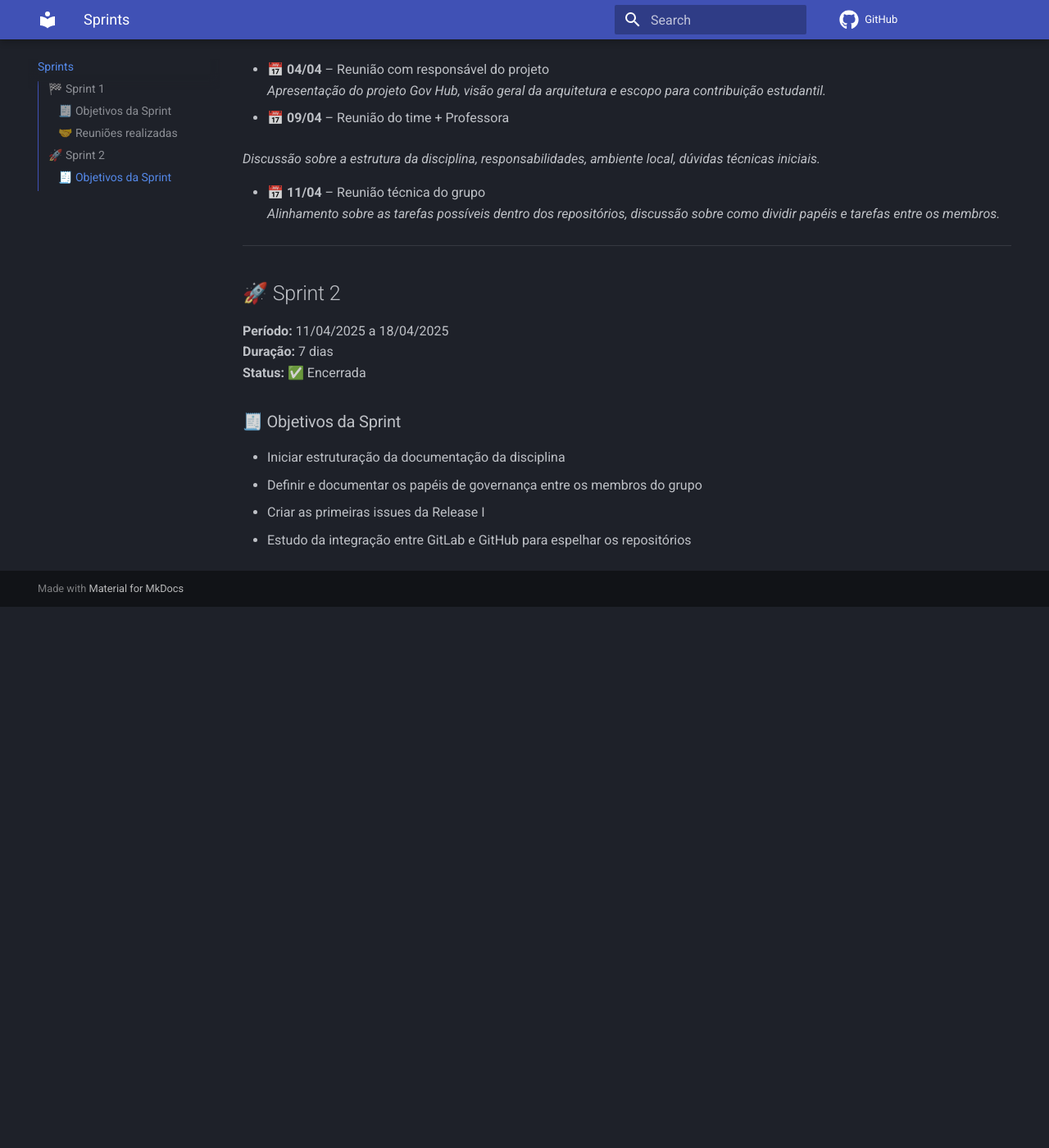
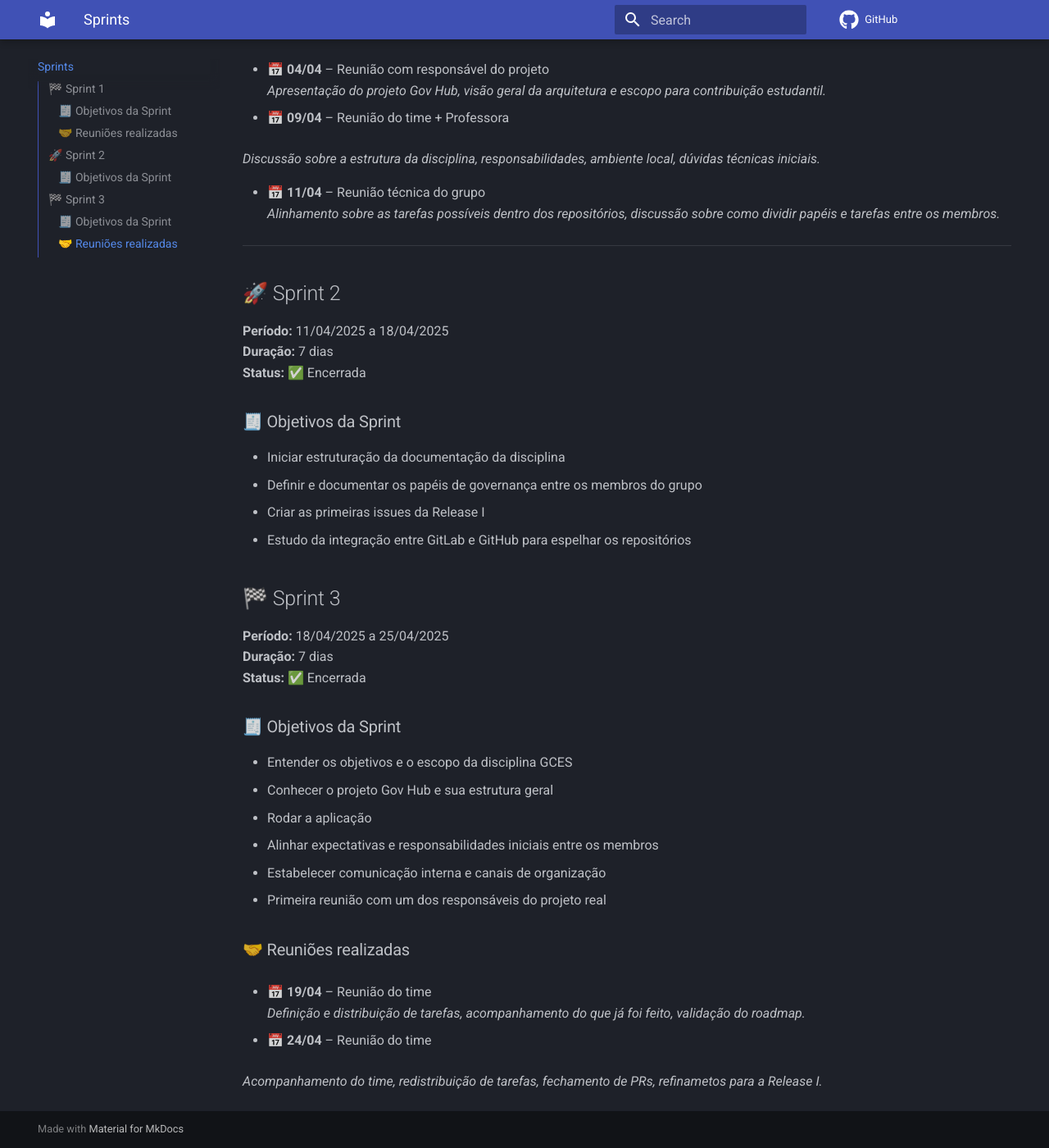
Before and after one commit to gces-govhub/gov-hub-wiki, an MkDocs documentation site: the page built from docs/sprints/sprints.md, in a window 1280 px wide and 1400 px high, scrolled down 683 px. Shown: the whole window at 82% size. Built offline with MkDocs 1.6.1 and Material for MkDocs 9.7.7, drawn with Linux system fonts in a browser that asks for light colours; comment, search, counter and statistics services are not loaded; before the commit the page ends 1423 px from its top, so only the background shows below that.

Commit message:
feat(docs): atualiza doc de sprints e checklist

```diff
--- a/docs/sprints/sprints.md
+++ b/docs/sprints/sprints.md
@@ -43,3 +43,27 @@
 - Definir e documentar os papéis de governança entre os membros do grupo
 - Criar as primeiras issues da Release I
 - Estudo da integração entre GitLab e GitHub para espelhar os repositórios
+
+## 🏁 Sprint 3
+
+**Período:** 18/04/2025 a 25/04/2025
+**Duração:** 7 dias
+**Status:** ✅ Encerrada
+
+### 🧾 Objetivos da Sprint
+
+- Entender os objetivos e o escopo da disciplina GCES
+- Conhecer o projeto Gov Hub e sua estrutura geral
+- Rodar a aplicação
+- Alinhar expectativas e responsabilidades iniciais entre os membros
+- Estabelecer comunicação interna e canais de organização
+- Primeira reunião com um dos responsáveis do projeto real
+
+### 🤝 Reuniões realizadas
+
+- **📅 19/04** – Reunião do time
+  *Definição e distribuição de tarefas, acompanhamento do que já foi feito, validação do roadmap.*
+
+- **📅 24/04** – Reunião do time
+
+  *Acompanhamento do time, redistribuição de tarefas, fechamento de PRs, refinametos para a Release I.*
--- a/mkdocs.yml
+++ b/mkdocs.yml
@@ -23,3 +23,4 @@ nav:
       Disciplina: roadmap/roadmap-gces.md
   - Papéis de Governança: papeis.md
   - Sprints: sprints/sprints.md
+  - Checklist: checklist/checklist.md
```
Also changed, not shown: docs/checklist/checklist.md (added, +69 -0 lines), docs/index.md (+2 -2 lines).
